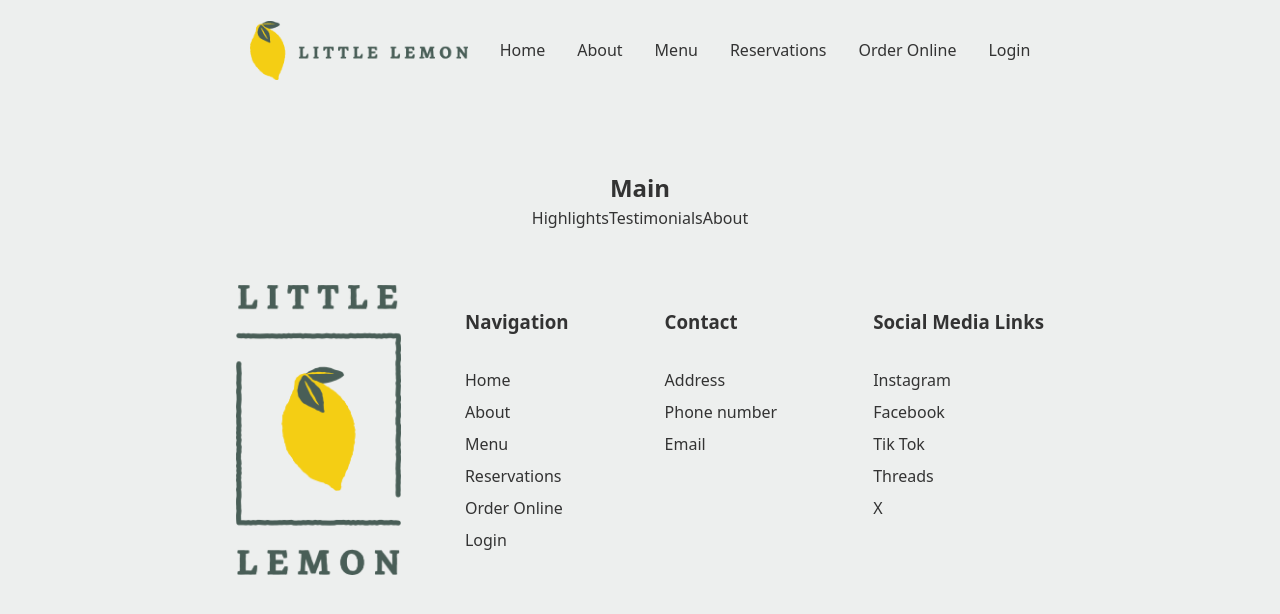
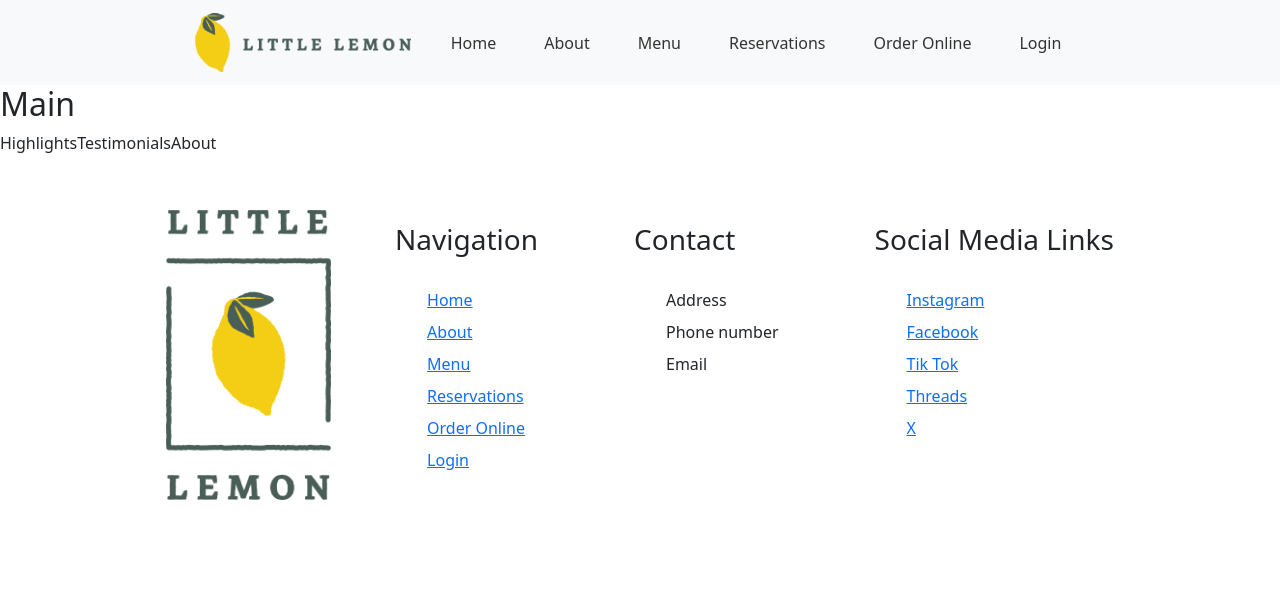
Before and after one commit to camilahurtadoc/little_lemon_app, a React (Vite) app: page / in a window 1280 px wide. Shown: the top 614 px of the page. Built offline with nearby package versions, Linux system fonts and the light colour scheme.

Commit message:
added bootstrap for styling and fixed navbar to be responsive for mobile

```diff
--- a/src/App.css
+++ b/src/App.css
@@ -1,13 +1,23 @@
 * {
-  width: 100%;
   margin: 0;
   padding: 0;
   box-sizing: border-box;
 }
 
-main {
+.navbar .nav-link{
+  font-weight: 500;
+  color: #333333;
+  width: auto;
+  margin: auto 1em;
+}
+
+.navbar .nav-link:hover {
+  color: #F4CE14;
+}
+
+/* main {
   text-align: center;
-}
+} */
 
 /* #root {
   max-width: 1280px;
--- a/src/App.jsx
+++ b/src/App.jsx
@@ -1,4 +1,5 @@
 import './App.css'
+import 'bootstrap/dist/css/bootstrap.min.css';
 import About from './components/About/About'
 import Footer from './components/Footer/Footer'
 import Header from './components/Header/Header'
--- a/src/components/Footer/Footer.css
+++ b/src/components/Footer/Footer.css
@@ -33,3 +33,7 @@ footer {
 .footer-list li {
     margin-top: 0.5em;
 }
+
+/* .footer-list a{
+    color: black;
+} */
--- a/src/components/Header/Header.css
+++ b/src/components/Header/Header.css
@@ -1,14 +1,8 @@
-header {
-    display: flex;
-    align-items: center;
-    justify-content: center;
-    gap: 2em;
-    height: 100px;
-    position: fixed;
-    top: 0px;
+#header-img {
+    max-height: 59px;
+    max-width: 218px;
 }
 
-#header-img {
-    height: 59px;
-    width: 218px;
-}
+/* #container {
+    display: inline;
+} */
--- a/src/components/Header/Header.jsx
+++ b/src/components/Header/Header.jsx
@@ -1,13 +1,32 @@
 import NavLogo from '../../assets/images/logoLong.png'
-import Navbar from "../Navbar/Navbar"
+import Container from 'react-bootstrap/Container';
+import Nav from 'react-bootstrap/Nav';
+import Navbar from 'react-bootstrap/Navbar';
+import { NavLink } from 'react-router-dom'
+
 import "./Header.css"
 
 const Header = () => {
     return (
-        <header>
-            <img id='header-img' src={NavLogo} alt='logo'/>
-            <Navbar />
-        </header>
+        <>
+            <Navbar expand="lg" className="bg-body-tertiary" id='navbar'>
+                <Container className='w-auto' id='container'>
+                    <Navbar.Brand href="#home" className='w-auto' id='brand'><img src={NavLogo} id='header-img' alt='logo' /></Navbar.Brand>
+                    <Navbar.Toggle aria-controls="basic-navbar-nav" />
+                    <Navbar.Collapse className='w-auto' id="basic-navbar-nav">
+                        <Nav className="me-auto">
+                            <Nav.Link to="/">Home</Nav.Link>
+                            <Nav.Link to="/">About</Nav.Link>
+                            <Nav.Link to="/">Menu</Nav.Link>
+                            <Nav.Link to="/">Reservations</Nav.Link>
+                            <Nav.Link to="/">Order Online</Nav.Link>
+                            <Nav.Link to="/">Login</Nav.Link>
+                        </Nav>
+                    </Navbar.Collapse>
+                </Container>
+            </Navbar>
+
+        </>
     )
 }
 
--- /dev/null
+++ b/src/components/Navbar/Nav.jsx
@@ -0,0 +1,28 @@
+import Container from 'react-bootstrap/Container';
+import Nav from 'react-bootstrap/Nav';
+import Navbar from 'react-bootstrap/Navbar';
+import NavDropdown from 'react-bootstrap/NavDropdown';
+// import "./Nav.css"
+
+const Navlinks = () => {
+    return (
+        <>
+            <ul id="navbar-list">
+                <li><a href="#">Home</a></li>
+                <li><a href="#">About</a></li>
+                <li><a href="#">Menu</a></li>
+                <li><a href="#">Reservations</a></li>
+                <li><a href="#">Order Online</a></li>
+                <li><a href="#">Login</a></li>
+                <Nav.Link href="#">Home</Nav.Link>
+                <Nav.Link href="#">About</Nav.Link>
+                <Nav.Link href="#">Menu</Nav.Link>
+                <Nav.Link href="#">Reservations</Nav.Link>
+                <Nav.Link href="#">Order Online</Nav.Link>
+                <Nav.Link href="#">Login</Nav.Link>
+            </ul>
+        </>
+    )
+}
+
+export default Nav;
--- a/src/components/Navbar/Navbar.jsx
+++ /dev/null
@@ -1,18 +0,0 @@
-import "./Navbar.css"
-
-const Navbar = () => {
-    return (
-        <>
-            <ul id="navbar-list">
-                <li><a href="#">Home</a></li>
-                <li><a href="#">About</a></li>
-                <li><a href="#">Menu</a></li>
-                <li><a href="#">Reservations</a></li>
-                <li><a href="#">Order Online</a></li>
-                <li><a href="#">Login</a></li>
-            </ul>
-        </>
-    )
-}
-
-export default Navbar
--- a/src/index.css
+++ b/src/index.css
@@ -16,27 +16,25 @@
 a {
   font-weight: 500;
   color: #333333;
-  text-decoration: inherit;
 }
 a:hover {
   color: #F4CE14;
 }
 
 body {
-  margin: 0;
+  /* margin: 0;
   display: flex;
-  justify-content: center;
-  align-items: center;
+  justify-content: center; */
   min-width: 320px;
   min-height: 100vh;
 }
 
-h1 {
+/* h1 {
   font-size: 3.2em;
   line-height: 1.1;
-}
+} */
 
-button {
+/* button {
   border-radius: 8px;
   border: 1px solid transparent;
   padding: 0.6em 1.2em;
@@ -55,7 +53,7 @@ button:hover {
 button:focus,
 button:focus-visible {
   outline: 4px auto -webkit-focus-ring-color;
-}
+} */
 
 /* @media (prefers-color-scheme: light) {
   :root {
```
Also changed, not shown: package.json (+6 -1 lines), src/components/Navbar/Nav.css (renamed from src/components/Navbar/Navbar.css), 1 other file (tests, documents, lock files or other folders).
